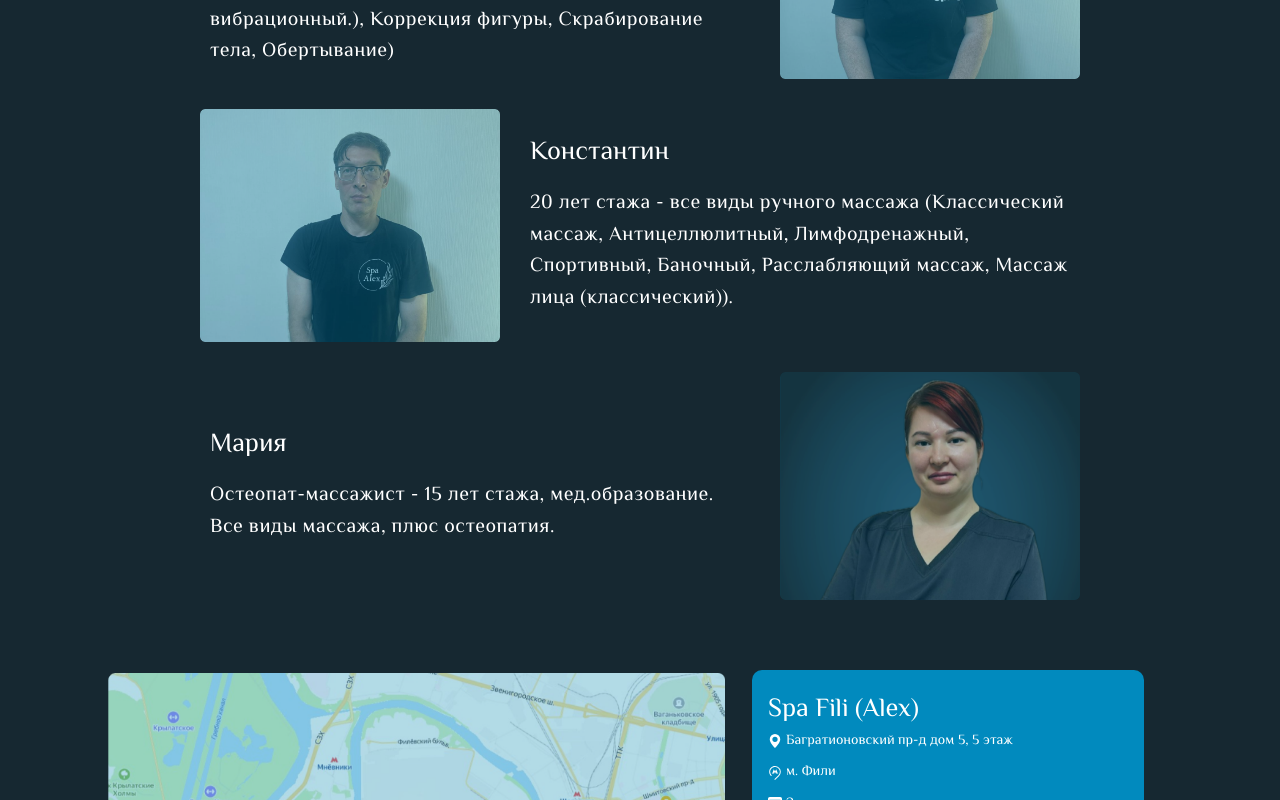
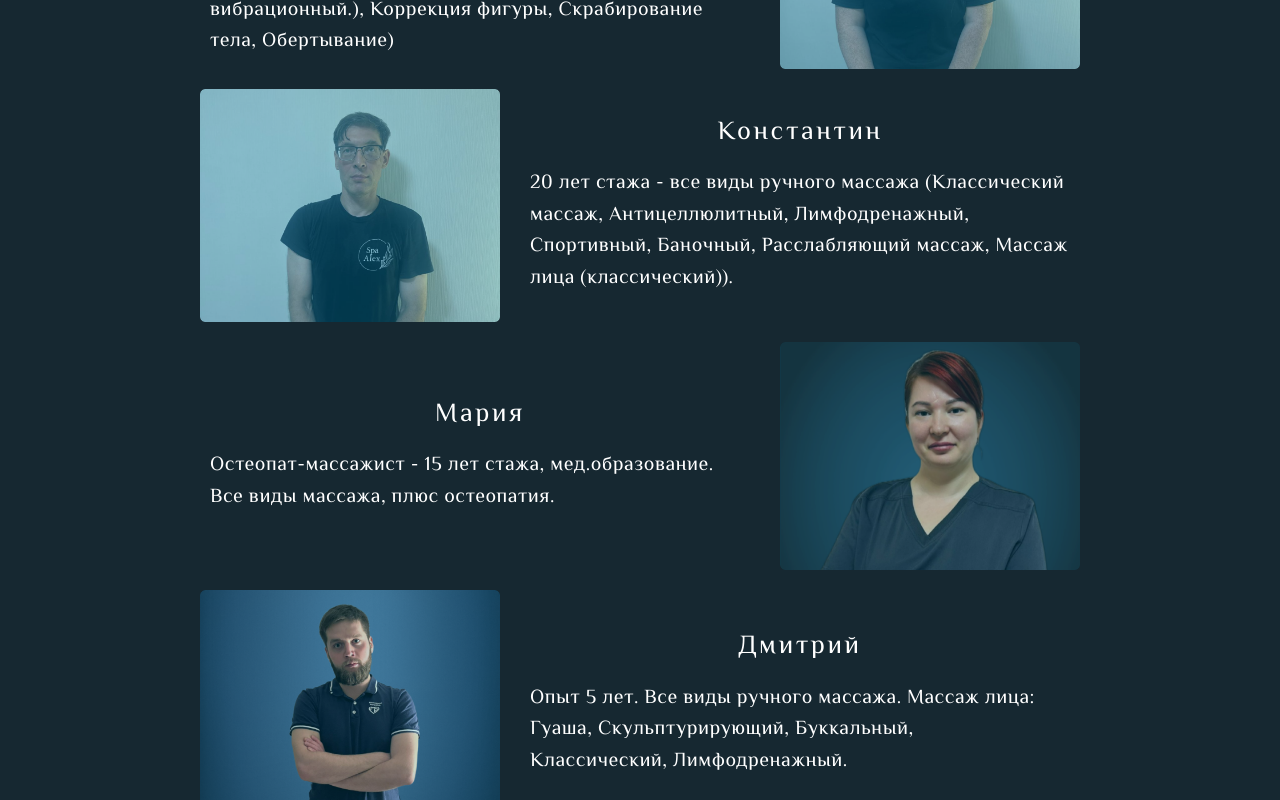
Before and after one commit to DmitryKalashnikov91/spa-fili, a Next.js app: page / in a window 1280 px wide. Shown: the part 3020-3820 px from the top of the page. Built offline with nearby package versions, Linux system fonts and the light colour scheme.

Commit message:
replace spa

```diff
--- a/src/components/specialists/SpecJson.js
+++ b/src/components/specialists/SpecJson.js
@@ -1,4 +1,5 @@
 import { nanoid } from 'nanoid'
+import Dmitry from './assets/dmitr.png'
 import konst from './assets/konst.png'
 import Mariya from './assets/mariya.png'
 import Olga from './assets/olga.png'
@@ -26,4 +27,11 @@ export const SpecJSON = [
 		content:
 			'Остеопат-массажист  - 15 лет стажа, мед.образование. Все виды массажа, плюс остеопатия.',
 	},
+	{
+		id: nanoid(6),
+		name: 'Дмитрий',
+		urlImg: Dmitry,
+		content:
+			'Опыт 5 лет. Все виды ручного массажа. Массаж лица: Гуаша, Скульптурирующий, Буккальный, Классический, Лимфодренажный.',
+	},
 ]
--- a/src/components/specialists/Specialists.jsx
+++ b/src/components/specialists/Specialists.jsx
@@ -12,7 +12,9 @@ const Specialists = () => {
 					<div className={styles.Specialists_wrapper} key={spec.id}>
 						<Image src={spec.urlImg} alt={spec.name} />
 						<div className={styles.Specialists_wrapper__content}>
-							<h4>{spec.name}</h4>
+							<h4 className='text-center text-3xl tracking-widest'>
+								{spec.name}
+							</h4>
 							<p className='tracking-wide'>{spec.content}</p>
 						</div>
 					</div>
--- a/src/components/specialists/Specialists.module.scss
+++ b/src/components/specialists/Specialists.module.scss
@@ -14,7 +14,7 @@
 		justify-content: center;
 		align-items: center;
 		width: 900px;
-		margin-top: 10px;
+		margin-top: 10 px;
 		img {
 			width: 320px;
 		}
@@ -36,6 +36,9 @@
 				font-size: 18px;
 				text-align: justify;
 			}
+			&__content {
+				margin-bottom: 3rem;
+			}
 		}
 	}
 }
```
Also changed, not shown: src/components/specialists/assets/dmitr.png (added), src/components/specialists/assets/dmitry.png (deleted).
